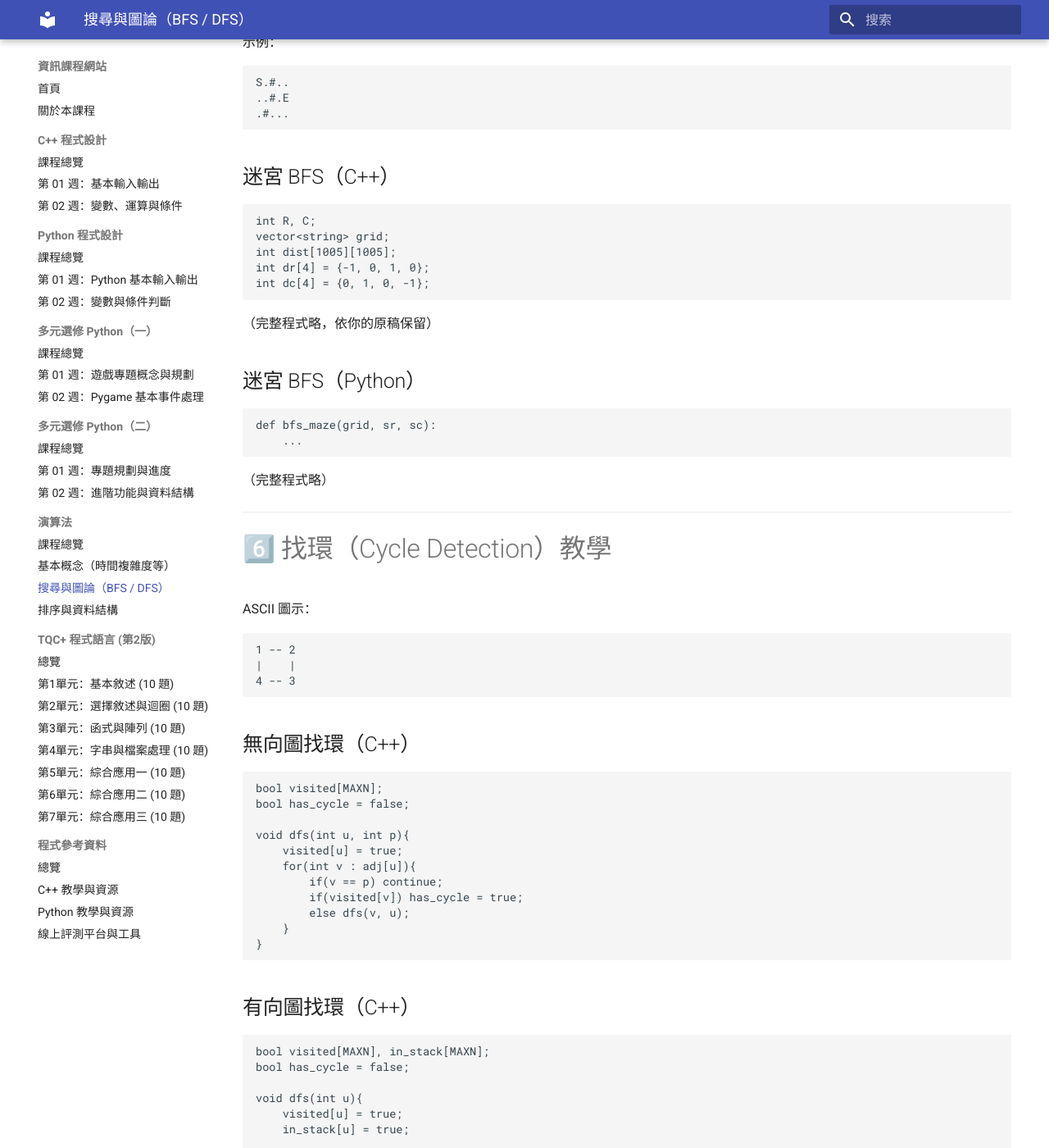
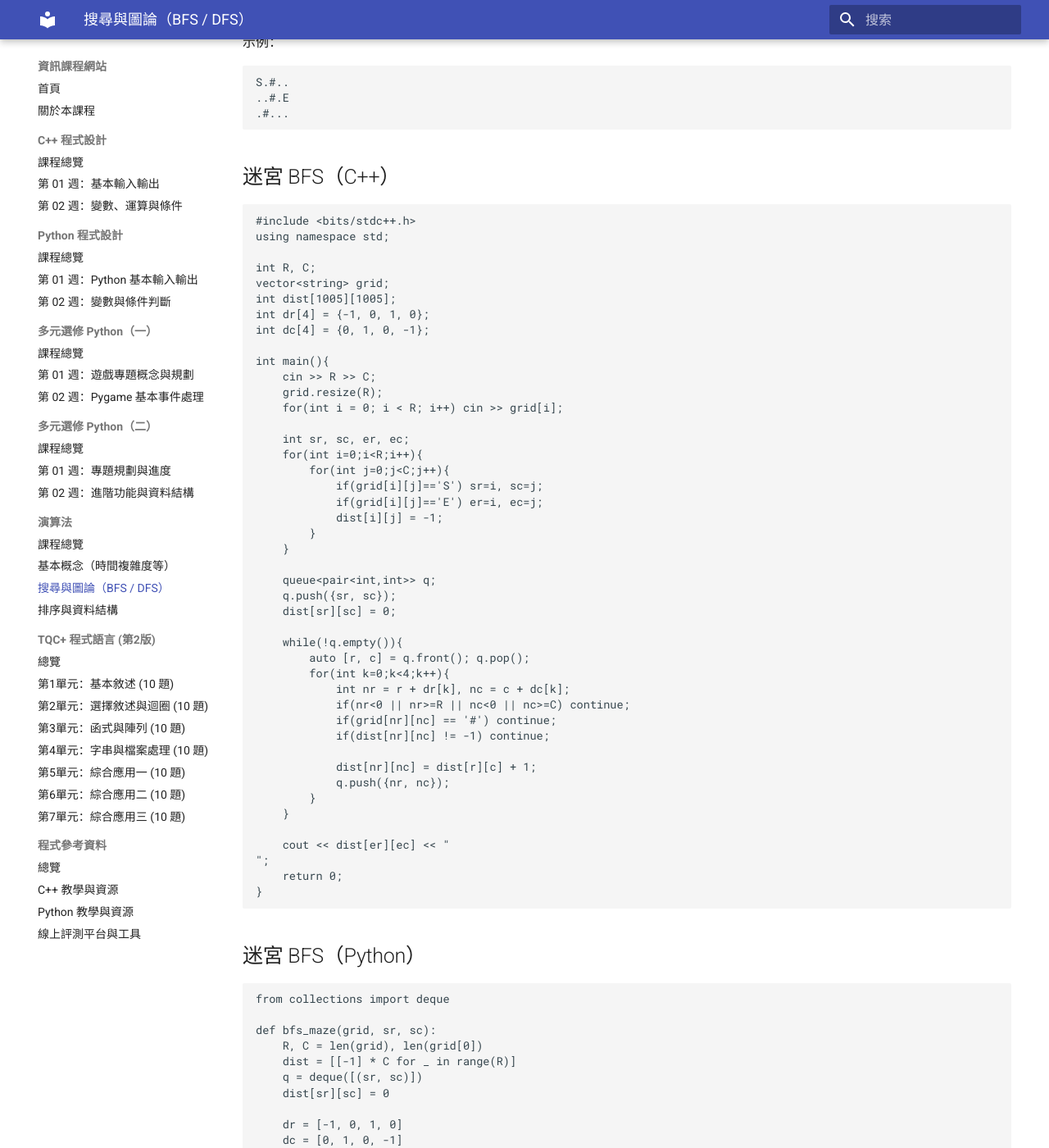
Before and after one commit to be6922/cs-course-site, an MkDocs documentation site: the page built from docs/algorithms/graph_search.md, in a window 1280 px wide and 1400 px high, scrolled down 3613 px. Shown: the whole window at 82% size. Built offline with MkDocs 1.6.1 and Material for MkDocs 9.7.7, drawn with Linux system fonts in a browser that asks for light colours; some of the changed text lies outside the part shown.

Commit message:
Update graph_search.md

````diff
--- a/docs/algorithms/graph_search.md
+++ b/docs/algorithms/graph_search.md
@@ -149,20 +149,76 @@ S.#..
 
 ## 迷宮 BFS（C++）
 ```cpp
+#include <bits/stdc++.h>
+using namespace std;
+
 int R, C;
 vector<string> grid;
 int dist[1005][1005];
 int dr[4] = {-1, 0, 1, 0};
 int dc[4] = {0, 1, 0, -1};
+
+int main(){
+    cin >> R >> C;
+    grid.resize(R);
+    for(int i = 0; i < R; i++) cin >> grid[i];
+
+    int sr, sc, er, ec;
+    for(int i=0;i<R;i++){
+        for(int j=0;j<C;j++){
+            if(grid[i][j]=='S') sr=i, sc=j;
+            if(grid[i][j]=='E') er=i, ec=j;
+            dist[i][j] = -1;
+        }
+    }
+
+    queue<pair<int,int>> q;
+    q.push({sr, sc});
+    dist[sr][sc] = 0;
+
+    while(!q.empty()){
+        auto [r, c] = q.front(); q.pop();
+        for(int k=0;k<4;k++){
+            int nr = r + dr[k], nc = c + dc[k];
+            if(nr<0 || nr>=R || nc<0 || nc>=C) continue;
+            if(grid[nr][nc] == '#') continue;
+            if(dist[nr][nc] != -1) continue;
+
+            dist[nr][nc] = dist[r][c] + 1;
+            q.push({nr, nc});
+        }
+    }
+
+    cout << dist[er][ec] << "
+";
+    return 0;
+}
 ```
-（完整程式略，依你的原稿保留）
 
 ## 迷宮 BFS（Python）
 ```python
+from collections import deque
+
 def bfs_maze(grid, sr, sc):
-    ...
+    R, C = len(grid), len(grid[0])
+    dist = [[-1] * C for _ in range(R)]
+    q = deque([(sr, sc)])
+    dist[sr][sc] = 0
+
+    dr = [-1, 0, 1, 0]
+    dc = [0, 1, 0, -1]
+
+    while q:
+        r, c = q.popleft()
+        for k in range(4):
+            nr, nc = r + dr[k], c + dc[k]
+            if 0 <= nr < R and 0 <= nc < C:
+                if grid[nr][nc] != '#' and dist[nr][nc] == -1:
+                    dist[nr][nc] = dist[r][c] + 1
+                    q.append((nr, nc))
+    return dist
 ```
-（完整程式略）
+
 
 ---
 
@@ -212,9 +268,52 @@ void dfs(int u){
 
 # 7️⃣ BFS / DFS 題型大全（30 題）
 
-（依原稿與新增內容進行整合，不再贅述）
+以下為依難度分級的 BFS / DFS 題型大全，共 30 題，方便課堂使用與學生練習：
 
----
+## 🟢 Level 1：入門題（1～10）
+| 類型 | 說明 | ZeroJudge |
+|------|------|------------|
+| 迷宮最短路（BFS） | 基礎 BFS | a290 |
+| 二維 BFS | 4 方向移動 | d626 |
+| 可達性（Reachability） | BFS/DFS 皆可 | a725 |
+| 連通元件（DFS） | 數區塊 | c291 |
+| 找環（DFS） | 無向圖 cycle | c471 |
+| 節點度數 | 圖基本輸入 | d190 |
+| BFS 基本圖走訪 | 單一 source | a224 |
+| DFS 可達點 | 遞迴基本應用 | a693 |
+| Flood Fill | 填色問題 | c221 |
+| Level-order BFS | 層級走法 | e507 |
+
+
+## 🟡 Level 2：中階題（11～20）
+| 類型 | 說明 | ZeroJudge |
+|------|------|------------|
+| 多源 BFS | 多個起點同時擴散 | e563 |
+| grid BFS | 二維圖最短路 | f640 |
+| 騎士走法（Knight BFS） | 西洋棋 knight | c005 |
+| 拓樸排序（Kahn） | BFS 解 DAG | a291 |
+| DFS Cycle（無向圖） | parent 判斷環 | c471 |
+| DFS Cycle（有向圖） | in_stack 技巧 | — |
+| BFS 回溯路徑 | 用 parent[] | — |
+| 二分圖著色 | BFS 染色 | — |
+| 圖最遠點（兩次 BFS） | 圖直徑 | — |
+| BFS + DP 混合題 | 狀態轉移 | — |
+
+
+## 🔴 Level 3：挑戰題（21～30）
+| 類型 | 說明 | 備註 |
+|------|------|------|
+| 迷宮可破牆一次 | BFS + 3D 狀態 | 狀態 (r,c,break) |
+| 0/1 BFS | Deque | 權重 0/1 |
+| 最長路徑（DAG） | DFS+DP | 競賽常用 |
+| SCC（強連通） | Kosaraju/Tarjan | 競賽題 |
+| 割點（AP） | Tarjan | 進階 |
+| 割邊（Bridge） | Tarjan | 進階 |
+| Dijkstra + BFS 混合 | 模擬題 | — |
+| BFS + 優先佇列 | 特殊權重 | — |
+| 迷宮跳躍移動 | 特殊移動規則 | — |
+| 狀態圖 BFS | 例如：推箱子、機器人問題 | — |
+
 
 # 8️⃣ ZeroJudge 題單
 
````
Also changed, not shown: other parts of docs/algorithms/graph_search.md (+4 -0 lines).
